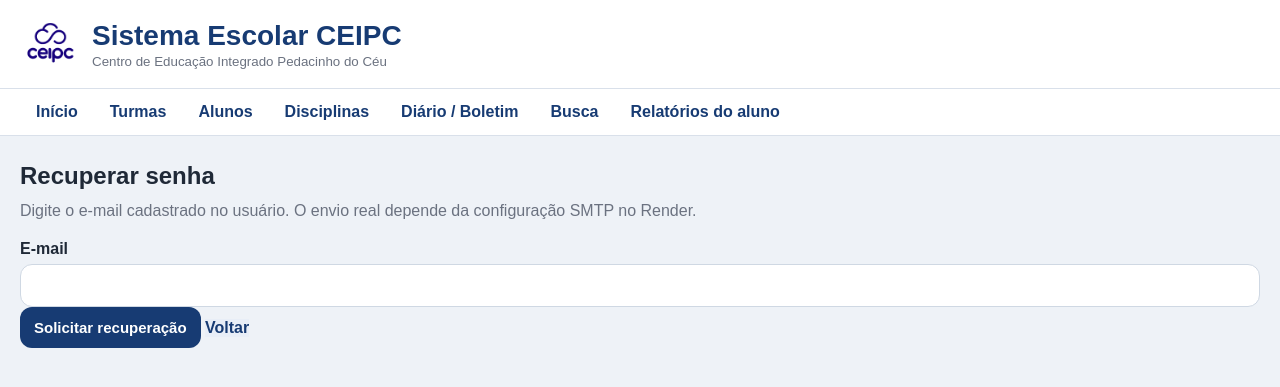
After one commit to allanfurini/sistema-escolar-ceipc, a Flask app: page /recuperar-senha in a window 1280 px wide. The commit adds this page. Shown: the top 387 px of the page. Run offline with Flask 3, Linux system fonts and the light colour scheme; data comes from the database, SQL or seed files in the repository; parts of the project's set-up code (start-up, migrations or seed data) failed here and were passed over.

Commit message:
Atualiza sistema para v5.1

```diff
--- a/app.py
+++ b/app.py
@@ -2,6 +2,9 @@
 import os
 import io
 import sqlite3
+import secrets
+import smtplib
+from email.message import EmailMessage
 from datetime import datetime
 from functools import wraps
 
@@ -25,7 +28,7 @@ STATIC_DIR = os.path.join(os.path.dirname(__file__), "static")
 os.makedirs(STATIC_DIR, exist_ok=True)
 
 DEFAULT_SETTINGS = {
-    "school_name": "Centro de Educação Infantil Pedacinho do Céu",
+    "school_name": "Centro de Educação Integrado Pedacinho do Céu",
     "school_subtitle": "Sistema Escolar CEIPC",
     "report_title": "Boletim Escolar",
     "city": "Rondonópolis - MT",
@@ -183,14 +186,48 @@ def init_db():
     """)
 
     cursor.execute("""
+    CREATE TABLE IF NOT EXISTS historico_externo (
+        id INTEGER PRIMARY KEY AUTOINCREMENT,
+        aluno_id INTEGER NOT NULL,
+        ano_letivo TEXT,
+        escola TEXT,
+        municipio TEXT,
+        uf TEXT,
+        serie TEXT,
+        turma TEXT,
+        turno TEXT,
+        disciplina TEXT NOT NULL,
+        nota_final TEXT,
+        carga_horaria TEXT,
+        faltas TEXT,
+        resultado TEXT,
+        observacoes TEXT,
+        created_at TEXT DEFAULT CURRENT_TIMESTAMP,
+        FOREIGN KEY (aluno_id) REFERENCES alunos(id)
+    )
+    """)
+
+    cursor.execute("""
     CREATE TABLE IF NOT EXISTS users (
         id INTEGER PRIMARY KEY AUTOINCREMENT,
         username TEXT NOT NULL UNIQUE,
         nome TEXT NOT NULL,
+        email TEXT,
         password_hash TEXT NOT NULL,
         role TEXT NOT NULL DEFAULT 'secretaria',
         ativo INTEGER DEFAULT 1,
         created_at TEXT DEFAULT CURRENT_TIMESTAMP
+    )
+    """)
+
+    cursor.execute("""
+    CREATE TABLE IF NOT EXISTS password_reset_tokens (
+        id INTEGER PRIMARY KEY AUTOINCREMENT,
+        user_id INTEGER NOT NULL,
+        token TEXT NOT NULL UNIQUE,
+        usado INTEGER DEFAULT 0,
+        created_at TEXT DEFAULT CURRENT_TIMESTAMP,
+        FOREIGN KEY (user_id) REFERENCES users(id)
     )
     """)
 
@@ -219,6 +256,7 @@ def init_db():
         ("cpf_pai", "TEXT"),
         ("rg_pai", "TEXT"),
         ("email_responsavel", "TEXT"),
+        ("foto_path", "TEXT"),
         ("ativo", "INTEGER DEFAULT 1"),
         ("created_at", "TEXT"),
     ]:
@@ -242,6 +280,11 @@ def init_db():
         ("ativa", "INTEGER DEFAULT 1"),
     ]:
         ensure_column(cursor, "disciplinas", column_name, column_type)
+
+    for column_name, column_type in [
+        ("email", "TEXT"),
+    ]:
+        ensure_column(cursor, "users", column_name, column_type)
 
     # Corrige registros antigos sem valor nas novas colunas
     cursor.execute("UPDATE alunos SET ativo = 1 WHERE ativo IS NULL")
@@ -326,6 +369,50 @@ def save_logo_file(file_storage):
     destination = os.path.join(STATIC_DIR, "logo-escola.png")
     file_storage.save(destination)
     return True
+
+
+def save_aluno_photo(file_storage, aluno_id):
+    if not file_storage or not file_storage.filename:
+        return None
+    ext = os.path.splitext(file_storage.filename)[1].lower()
+    if ext not in [".png", ".jpg", ".jpeg", ".webp"]:
+        ext = ".png"
+    upload_dir = os.path.join(STORAGE_DIR, "uploads", "alunos")
+    os.makedirs(upload_dir, exist_ok=True)
+    filename = f"aluno_{aluno_id}{ext}"
+    path = os.path.join(upload_dir, filename)
+    file_storage.save(path)
+    return f"alunos/{filename}"
+
+
+def send_password_reset_email(user, token):
+    smtp_host = os.environ.get("SMTP_HOST")
+    smtp_port = int(os.environ.get("SMTP_PORT", "587"))
+    smtp_user = os.environ.get("SMTP_USER")
+    smtp_password = os.environ.get("SMTP_PASSWORD")
+    smtp_from = os.environ.get("SMTP_FROM", smtp_user or "")
+    if not smtp_host or not smtp_user or not smtp_password or not smtp_from or not user["email"]:
+        return False
+    link = url_for("redefinir_senha", token=token, _external=True)
+    msg = EmailMessage()
+    msg["Subject"] = "Recuperação de senha - Sistema Escolar CEIPC"
+    msg["From"] = smtp_from
+    msg["To"] = user["email"]
+    msg.set_content(f"Olá, {user['nome']}.\n\nClique no link abaixo para redefinir sua senha:\n{link}\n\nSe você não pediu isso, ignore este e-mail.")
+    with smtplib.SMTP(smtp_host, smtp_port) as server:
+        server.starttls()
+        server.login(smtp_user, smtp_password)
+        server.send_message(msg)
+    return True
+
+
+@app.route("/uploads/<path:filename>")
+def uploaded_file(filename):
+    safe_base = os.path.abspath(os.path.join(STORAGE_DIR, "uploads"))
+    full_path = os.path.abspath(os.path.join(safe_base, filename))
+    if not full_path.startswith(safe_base) or not os.path.exists(full_path):
+        abort(404)
+    return send_file(full_path)
 
 
 def current_timestamp():
@@ -484,6 +571,57 @@ def admin_required(view):
     return wrapped_view
 
 
+@app.route("/recuperar-senha", methods=["GET", "POST"])
+def recuperar_senha():
+    if request.method == "POST":
+        email = request.form.get("email", "").strip()
+        conn = get_connection()
+        user = conn.execute("SELECT * FROM users WHERE email = ? AND ativo = 1", (email,)).fetchone()
+        if user:
+            token = secrets.token_urlsafe(32)
+            conn.execute("INSERT INTO password_reset_tokens (user_id, token) VALUES (?, ?)", (user["id"], token))
+            conn.commit()
+            enviado = send_password_reset_email(user, token)
+            if enviado:
+                flash("Enviamos um link de recuperação para o e-mail cadastrado.")
+            else:
+                flash("A recuperação por e-mail precisa de SMTP configurado no Render. Peça a um administrador para trocar sua senha.")
+        else:
+            flash("Se existir usuário ativo com esse e-mail, as instruções serão enviadas.")
+        conn.close()
+        return redirect(url_for("login"))
+    return render_template("recuperar_senha.html")
+
+
+@app.route("/redefinir-senha/<token>", methods=["GET", "POST"])
+def redefinir_senha(token):
+    conn = get_connection()
+    row = conn.execute("""
+        SELECT password_reset_tokens.*, users.username, users.nome
+        FROM password_reset_tokens
+        INNER JOIN users ON users.id = password_reset_tokens.user_id
+        WHERE token = ? AND usado = 0 AND users.ativo = 1
+    """, (token,)).fetchone()
+    if not row:
+        conn.close()
+        flash("Link de recuperação inválido ou já utilizado.")
+        return redirect(url_for("login"))
+    if request.method == "POST":
+        senha = request.form.get("senha", "")
+        senha2 = request.form.get("senha2", "")
+        if len(senha) < 6 or senha != senha2:
+            flash("A senha deve ter pelo menos 6 caracteres e as duas senhas devem ser iguais.")
+        else:
+            conn.execute("UPDATE users SET password_hash = ? WHERE id = ?", (generate_password_hash(senha), row["user_id"]))
+            conn.execute("UPDATE password_reset_tokens SET usado = 1 WHERE id = ?", (row["id"],))
+            conn.commit()
+            conn.close()
+            flash("Senha redefinida com sucesso. Faça login com a nova senha.")
+            return redirect(url_for("login"))
+    conn.close()
+    return render_template("redefinir_senha.html", token=token, usuario=row)
+
+
 @app.route("/login", methods=["GET", "POST"])
 def login():
     if g.user:
@@ -577,6 +715,54 @@ def turmas():
     return render_template("turmas.html", turmas=lista_turmas)
 
 
+@app.route("/turmas/<int:turma_id>/editar", methods=["GET", "POST"])
+@login_required
+def editar_turma(turma_id):
+    conn = get_connection()
+    turma = conn.execute("SELECT * FROM turmas WHERE id = ? AND ativa = 1", (turma_id,)).fetchone()
+    if not turma:
+        conn.close()
+        flash("Turma não encontrada.")
+        return redirect(url_for("turmas"))
+    if request.method == "POST":
+        nome = request.form.get("nome", "").strip()
+        serie = request.form.get("serie", "").strip()
+        turno = request.form.get("turno", "").strip()
+        ano_letivo = request.form.get("ano_letivo", "").strip()
+        if nome and serie and turno and ano_letivo:
+            conn.execute("UPDATE turmas SET nome = ?, serie = ?, turno = ?, ano_letivo = ? WHERE id = ?",
+                         (nome, serie, turno, ano_letivo, turma_id))
+            conn.commit()
+            conn.close()
+            log_action("EDITAR_TURMA", "turmas", turma_id, f"{nome} / {serie} / {ano_letivo}")
+            flash("Turma atualizada com sucesso.")
+            return redirect(url_for("turmas"))
+        flash("Preencha todos os campos da turma.")
+    conn.close()
+    return render_template("turma_editar.html", turma=turma)
+
+
+@app.route("/turmas/<int:turma_id>/excluir", methods=["POST"])
+@admin_required
+def excluir_turma(turma_id):
+    confirmacao = request.form.get("confirmacao", "").strip().upper()
+    if confirmacao != "EXCLUIR":
+        flash("Para excluir/desativar a turma, digite EXCLUIR no campo de confirmação.")
+        return redirect(url_for("turmas"))
+    conn = get_connection()
+    turma = conn.execute("SELECT * FROM turmas WHERE id = ?", (turma_id,)).fetchone()
+    if not turma:
+        conn.close()
+        flash("Turma não encontrada.")
+        return redirect(url_for("turmas"))
+    conn.execute("UPDATE turmas SET ativa = 0 WHERE id = ?", (turma_id,))
+    conn.commit()
+    conn.close()
+    log_action("EXCLUIR_TURMA", "turmas", turma_id, f"Turma {turma['nome']} desativada")
+    flash("Turma desativada com sucesso. Os históricos dos alunos não foram apagados.")
+    return redirect(url_for("turmas"))
+
+
 @app.route("/turmas/<int:turma_id>/disciplinas", methods=["GET", "POST"])
 @login_required
 def turma_disciplinas(turma_id):
@@ -660,6 +846,9 @@ def alunos():
                 ),
             )
             aluno_id = cursor.lastrowid
+            foto_path = save_aluno_photo(request.files.get("foto_aluno"), aluno_id)
+            if foto_path:
+                conn.execute("UPDATE alunos SET foto_path = ? WHERE id = ?", (foto_path, aluno_id))
             if turma_id:
                 atualizar_turma_aluno(conn, aluno_id, turma_id, "Vínculo inicial do aluno")
             conn.commit()
@@ -739,6 +928,9 @@ def editar_aluno(aluno_id):
             )
         )
 
+        foto_path = save_aluno_photo(request.files.get("foto_aluno"), aluno_id)
+        if foto_path:
+            conn.execute("UPDATE alunos SET foto_path = ? WHERE id = ?", (foto_path, aluno_id))
         atualizar_turma_aluno(conn, aluno_id, nova_turma_id, "Alteração de turma no cadastro do aluno")
         conn.commit()
         log_action("EDITAR_ALUNO", "alunos", aluno_id, f"Cadastro atualizado: {payload['nome']}")
@@ -1092,10 +1284,11 @@ def buscar():
         like = f"%{termo}%"
         resultados = conn.execute(
             """
-            SELECT alunos.id, alunos.nome, alunos.codigo_aluno, alunos.nome_mae, alunos.nome_pai,
+            SELECT alunos.id, alunos.nome, alunos.codigo_aluno, alunos.foto_path, alunos.nome_mae, alunos.nome_pai,
                    alunos.telefone_responsavel, alunos.cpf_aluno, alunos.rg_aluno,
                    alunos.cpf_mae, alunos.rg_mae, alunos.cpf_pai, alunos.rg_pai,
-                   turmas.nome AS turma_nome, turmas.serie AS turma_serie, turmas.ano_letivo
+                   turmas.nome AS turma_nome, turmas.serie AS turma_serie, turmas.ano_letivo,
+                   (SELECT COUNT(*) FROM ocorrencias WHERE ocorrencias.aluno_id = alunos.id) AS ocorrencias_count
             FROM alunos
             LEFT JOIN matriculas ON matriculas.aluno_id = alunos.id AND matriculas.ativa = 1
             LEFT JOIN turmas ON turmas.id = matriculas.turma_id
@@ -1130,16 +1323,17 @@ def admin_usuarios():
         nome = request.form.get("nome", "").strip()
         username = request.form.get("username", "").strip()
         password = request.form.get("password", "")
+        email = request.form.get("email", "").strip()
         role = request.form.get("role", "secretaria").strip()
 
         if nome and username and password:
             try:
                 cursor = conn.execute(
                     """
-                    INSERT INTO users (nome, username, password_hash, role)
-                    VALUES (?, ?, ?, ?)
+                    INSERT INTO users (nome, username, email, password_hash, role)
+                    VALUES (?, ?, ?, ?, ?)
                     """,
-                    (nome, username, generate_password_hash(password), role)
+                    (nome, username, email, generate_password_hash(password), role)
                 )
                 conn.commit()
                 log_action("CRIAR_USUARIO", "users", cursor.lastrowid, f"Usuário {username} criado")
@@ -1152,7 +1346,7 @@ def admin_usuarios():
             flash("Preencha nome, login e senha.")
 
     usuarios = conn.execute(
-        "SELECT id, nome, username, role, ativo, created_at FROM users ORDER BY nome ASC"
+        "SELECT id, nome, username, email, role, ativo, created_at FROM users ORDER BY nome ASC"
     ).fetchall()
     logs = conn.execute(
         "SELECT * FROM audit_logs ORDER BY id DESC LIMIT 100"
@@ -1173,6 +1367,7 @@ def admin_usuario_editar(user_id):
 
     nome = request.form.get("nome", "").strip()
     username = request.form.get("username", "").strip()
+    email = request.form.get("email", "").strip()
     role = request.form.get("role", "secretaria").strip()
     ativo = 1 if request.form.get("ativo") == "1" else 0
     nova_senha = request.form.get("password", "")
@@ -1189,11 +1384,11 @@ def admin_usuario_editar(user_id):
         return redirect(url_for("admin_usuarios"))
 
     if nova_senha:
-        conn.execute("UPDATE users SET nome = ?, username = ?, role = ?, ativo = ?, password_hash = ? WHERE id = ?",
-                     (nome, username, role, ativo, generate_password_hash(nova_senha), user_id))
+        conn.execute("UPDATE users SET nome = ?, username = ?, email = ?, role = ?, ativo = ?, password_hash = ? WHERE id = ?",
+                     (nome, username, email, role, ativo, generate_password_hash(nova_senha), user_id))
     else:
-        conn.execute("UPDATE users SET nome = ?, username = ?, role = ?, ativo = ? WHERE id = ?",
-                     (nome, username, role, ativo, user_id))
+        conn.execute("UPDATE users SET nome = ?, username = ?, email = ?, role = ?, ativo = ? WHERE id = ?",
+                     (nome, username, email, role, ativo, user_id))
     conn.commit()
     conn.close()
     log_action("EDITAR_USUARIO", "users", user_id, f"Usuário {username} atualizado")
@@ -1326,6 +1521,93 @@ def ocorrencia_imprimir(ocorrencia_id):
     return render_template("ocorrencia_imprimir.html", item=item)
 
 
+@app.route("/boletins/turma/<int:turma_id>")
+@login_required
+def boletins_turma(turma_id):
+    conn = get_connection()
+    turma = conn.execute("SELECT * FROM turmas WHERE id = ? AND ativa = 1", (turma_id,)).fetchone()
+    if not turma:
+        conn.close()
+        flash("Turma não encontrada.")
+        return redirect(url_for("turmas"))
+
+    alunos = conn.execute(
+        """
+        SELECT alunos.*, turmas.nome AS turma_nome, turmas.serie AS turma_serie, turmas.turno AS turma_turno, turmas.ano_letivo
+        FROM matriculas
+        INNER JOIN alunos ON alunos.id = matriculas.aluno_id
+        INNER JOIN turmas ON turmas.id = matriculas.turma_id
+        WHERE matriculas.turma_id = ? AND matriculas.ativa = 1 AND alunos.ativo = 1
+        ORDER BY alunos.nome ASC
+        """,
+        (turma_id,)
+    ).fetchall()
+
+    boletins = []
+    for aluno in alunos:
+        linhas = conn.execute(
+            """
+            SELECT boletim_itens.*, disciplinas.nome AS disciplina_nome
+            FROM boletim_itens
+            INNER JOIN disciplinas ON disciplinas.id = boletim_itens.disciplina_id
+            WHERE boletim_itens.aluno_id = ? AND boletim_itens.turma_id = ?
+            ORDER BY disciplinas.nome ASC
+            """,
+            (aluno["id"], turma_id),
+        ).fetchall()
+        boletins.append({"aluno": aluno, "linhas": linhas})
+
+    conn.close()
+    return render_template("boletins_turma.html", turma=turma, boletins=boletins)
+
+
+@app.route("/alunos/<int:aluno_id>/historico-manual", methods=["GET", "POST"])
+@login_required
+def historico_manual(aluno_id):
+    conn = get_connection()
+    aluno = conn.execute("SELECT * FROM alunos WHERE id = ? AND ativo = 1", (aluno_id,)).fetchone()
+    if not aluno:
+        conn.close()
+        flash("Aluno não encontrado.")
+        return redirect(url_for("buscar"))
+    if request.method == "POST":
+        data = {k: request.form.get(k, "").strip() for k in [
+            "ano_letivo", "escola", "municipio", "uf", "serie", "turma", "turno",
+            "disciplina", "nota_final", "carga_horaria", "faltas", "resultado", "observacoes"
+        ]}
+        if data["disciplina"]:
+            cur = conn.execute("""
+                INSERT INTO historico_externo
+                (aluno_id, ano_letivo, escola, municipio, uf, serie, turma, turno, disciplina, nota_final, carga_horaria, faltas, resultado, observacoes)
+                VALUES (?, ?, ?, ?, ?, ?, ?, ?, ?, ?, ?, ?, ?, ?)
+            """, (aluno_id, data["ano_letivo"], data["escola"], data["municipio"], data["uf"], data["serie"], data["turma"], data["turno"], data["disciplina"], data["nota_final"], data["carga_horaria"], data["faltas"], data["resultado"], data["observacoes"]))
+            conn.commit()
+            log_action("CRIAR_HISTORICO_MANUAL", "historico_externo", cur.lastrowid, f"Histórico manual do aluno {aluno_id}")
+            flash("Linha de histórico manual salva.")
+            return redirect(url_for("historico_manual", aluno_id=aluno_id))
+        flash("Informe ao menos a disciplina/componente curricular.")
+    linhas = conn.execute("SELECT * FROM historico_externo WHERE aluno_id = ? ORDER BY ano_letivo ASC, id ASC", (aluno_id,)).fetchall()
+    conn.close()
+    return render_template("historico_manual.html", aluno=aluno, linhas=linhas)
+
+
+@app.route("/historico-manual/<int:item_id>/excluir", methods=["POST"])
+@login_required
+def historico_manual_excluir(item_id):
+    conn = get_connection()
+    item = conn.execute("SELECT * FROM historico_externo WHERE id = ?", (item_id,)).fetchone()
+    if item:
+        conn.execute("DELETE FROM historico_externo WHERE id = ?", (item_id,))
+        conn.commit()
+        log_action("EXCLUIR_HISTORICO_MANUAL", "historico_externo", item_id, f"Aluno {item['aluno_id']}")
+        aluno_id = item["aluno_id"]
+    else:
+        aluno_id = 0
+    conn.close()
+    flash("Linha removida do histórico manual.")
+    return redirect(url_for("historico_manual", aluno_id=aluno_id)) if aluno_id else redirect(url_for("buscar"))
+
+
 @app.route("/backup/exportar")
 @admin_required
 def backup_exportar():
--- a/templates/admin_usuarios.html
+++ b/templates/admin_usuarios.html
@@ -6,6 +6,7 @@
         <div><label>Nome</label><input type="text" name="nome" required></div>
         <div><label>Login</label><input type="text" name="username" required></div>
         <div><label>Senha</label><input type="password" name="password" required></div>
+        <div><label>E-mail</label><input type="email" name="email" placeholder="usuario@escola.com"></div>
         <div>
             <label>Perfil</label>
             <select name="role">
@@ -25,13 +26,14 @@
     <h2 class="section-title">Usuários cadastrados</h2>
     <div class="table-wrap">
         <table>
-            <tr><th>ID</th><th>Nome</th><th>Login</th><th>Perfil</th><th>Status</th><th>Criado em</th><th>Ações</th></tr>
+            <tr><th>ID</th><th>Nome</th><th>Login</th><th>E-mail</th><th>Perfil</th><th>Status</th><th>Criado em</th><th>Ações</th></tr>
             {% for user in usuarios %}
             <tr>
                 <form method="POST" action="{{ url_for('admin_usuario_editar', user_id=user.id) }}">
                     <td>{{ user.id }}</td>
                     <td><input type="text" name="nome" value="{{ user.nome }}" required></td>
                     <td><input type="text" name="username" value="{{ user.username }}" required></td>
+                    <td><input type="email" name="email" value="{{ user.email or '' }}"></td>
                     <td>
                         <select name="role">
                             <option value="secretaria" {% if user.role == 'secretaria' %}selected{% endif %}>Secretaria</option>
--- a/templates/base.html
+++ b/templates/base.html
@@ -93,7 +96,7 @@
             .menu { padding-bottom:12px; }
         }
         @media print {
-            @page { size:A4 landscape; margin:8mm; }
+            @page { size:A4 landscape; margin:5mm; }
             body { background:white; font-size:11px; }
             .topbar, .menu, .no-print, .flash, .warning, .danger { display:none !important; }
             .container { margin:0; max-width:none; padding:0; }
--- a/templates/login.html
+++ b/templates/login.html
@@ -14,6 +14,6 @@
             <input type="password" name="password" required>
         </div>
         <button type="submit">Entrar</button>
-    </form>
+    </form><p style="margin-top:14px;"><a href="{{ url_for('recuperar_senha') }}">Esqueci minha senha</a></p>
 </div>
 {% endblock %}
--- /dev/null
+++ b/templates/recuperar_senha.html
@@ -0,0 +1,13 @@
+{% extends "base.html" %}
+{% block content %}
+<div class="login-card">
+    <h2>Recuperar senha</h2>
+    <p class="subtle">Digite o e-mail cadastrado no usuário. O envio real depende da configuração SMTP no Render.</p>
+    <form method="POST">
+        <label>E-mail</label>
+        <input type="email" name="email" required>
+        <button type="submit">Solicitar recuperação</button>
+        <a class="btn btn-secundario" href="{{ url_for('login') }}">Voltar</a>
+    </form>
+</div>
+{% endblock %}
```
Also changed, not shown: other parts of templates/base.html (+13 -10 lines), templates/aluno_editar.html (+7 -1 lines), templates/alunos.html (+8 -2 lines), templates/boletim.html (+26 -26 lines), templates/boletins_turma.html (added, +39 -0 lines), templates/buscar.html (+10 -1 lines), templates/diario.html (+17 -9 lines), templates/historico_manual.html (added, +55 -0 lines), templates/redefinir_senha.html (added, +14 -0 lines), templates/turma_editar.html (added, +17 -0 lines), templates/turmas.html (+17 -29 lines).
